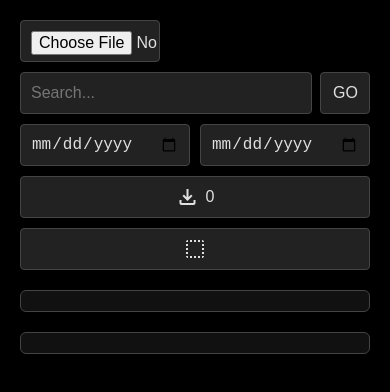
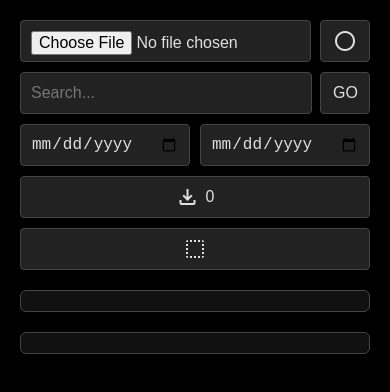
Before and after one commit to plumkewe/vibe-coding, a plain HTML site: page index.html in a window 390 px wide. Drawn offline with nearby package versions, Linux system fonts and the light colour scheme.

Commit message:
Update index.html

```diff
--- a/index.html
+++ b/index.html
@@ -464,6 +464,24 @@
 
         #date-range {
           width: 100%;
+        }
+
+        #fileClearContainer {
+          display: flex;
+          flex-direction: row;
+          width: 100%; /* Full width of #controls */
+          max-width: none; /* Explicitly remove max-width */
+          gap: 9px;
+        }
+
+        #fileClearContainer input#csvFile {
+          width: auto; /* Let flex-grow control width */
+          max-width: none; /* Remove max-width */
+        }
+
+        #fileClearContainer button#clearCacheButton {
+          width: 50px; /* Fixed width */
+          flex-shrink: 0;
         }
 
         #date-range input {
```
